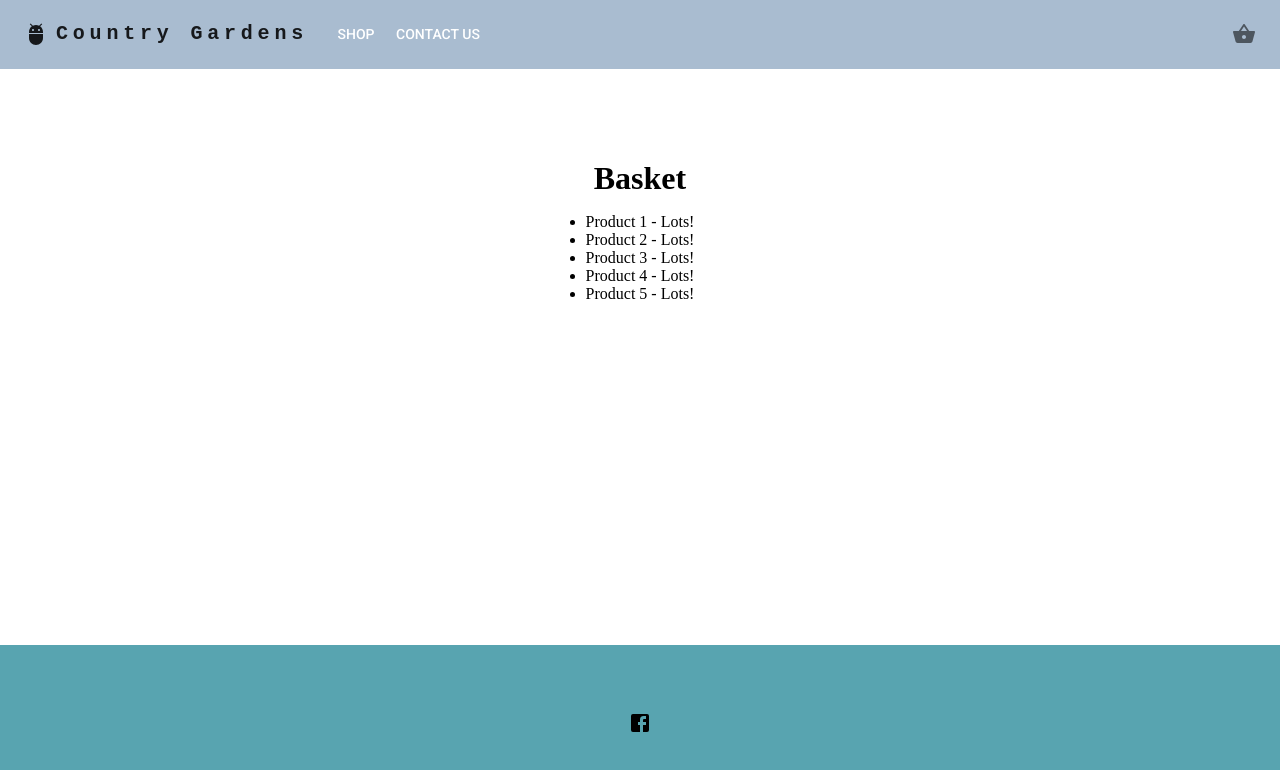
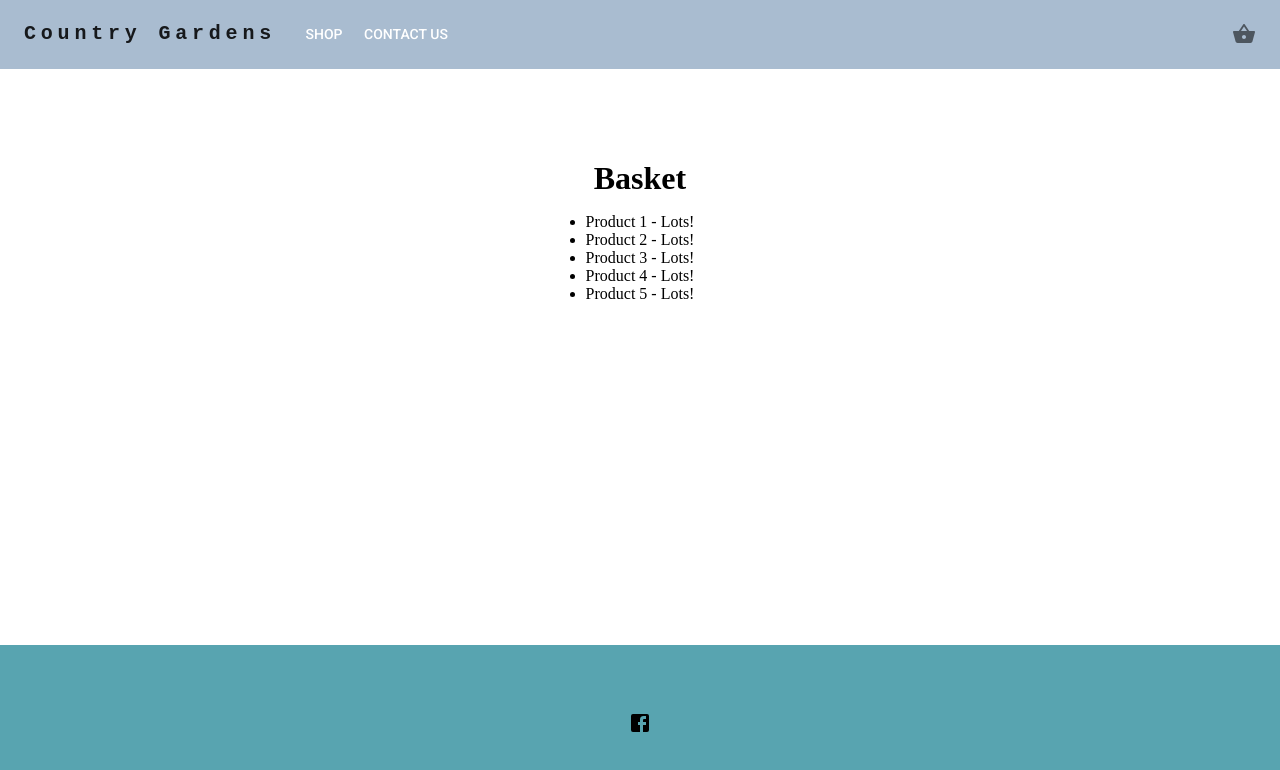
Before and after one commit to RhydianJenkins/countrygardens, a Next.js app: page /basket in a window 1280 px wide. Shown: the top 770 px of the page. Built offline with nearby package versions, Linux system fonts and the light colour scheme.

Commit message:
Remove header icon

```diff
--- a/src/components/header.tsx
+++ b/src/components/header.tsx
@@ -62,7 +62,6 @@ function Header() {
         <AppBar elevation={scrollPosition > 0 ? 1 : 0} position="fixed">
             <Container maxWidth="xl">
                 <Toolbar disableGutters>
-                    <AdbIcon sx={{ display: { xs: 'none', md: 'flex' }, mr: 1 }} />
                     <NextLink href='/'>
                         <Typography
                             variant="h6"
@@ -120,7 +119,6 @@ function Header() {
                             ))}
                         </Menu>
                     </Box>
-                    <AdbIcon sx={{ display: { xs: 'flex', md: 'none' }, mr: 1 }} />
                     <Typography
                         variant="h5"
                         noWrap
```
